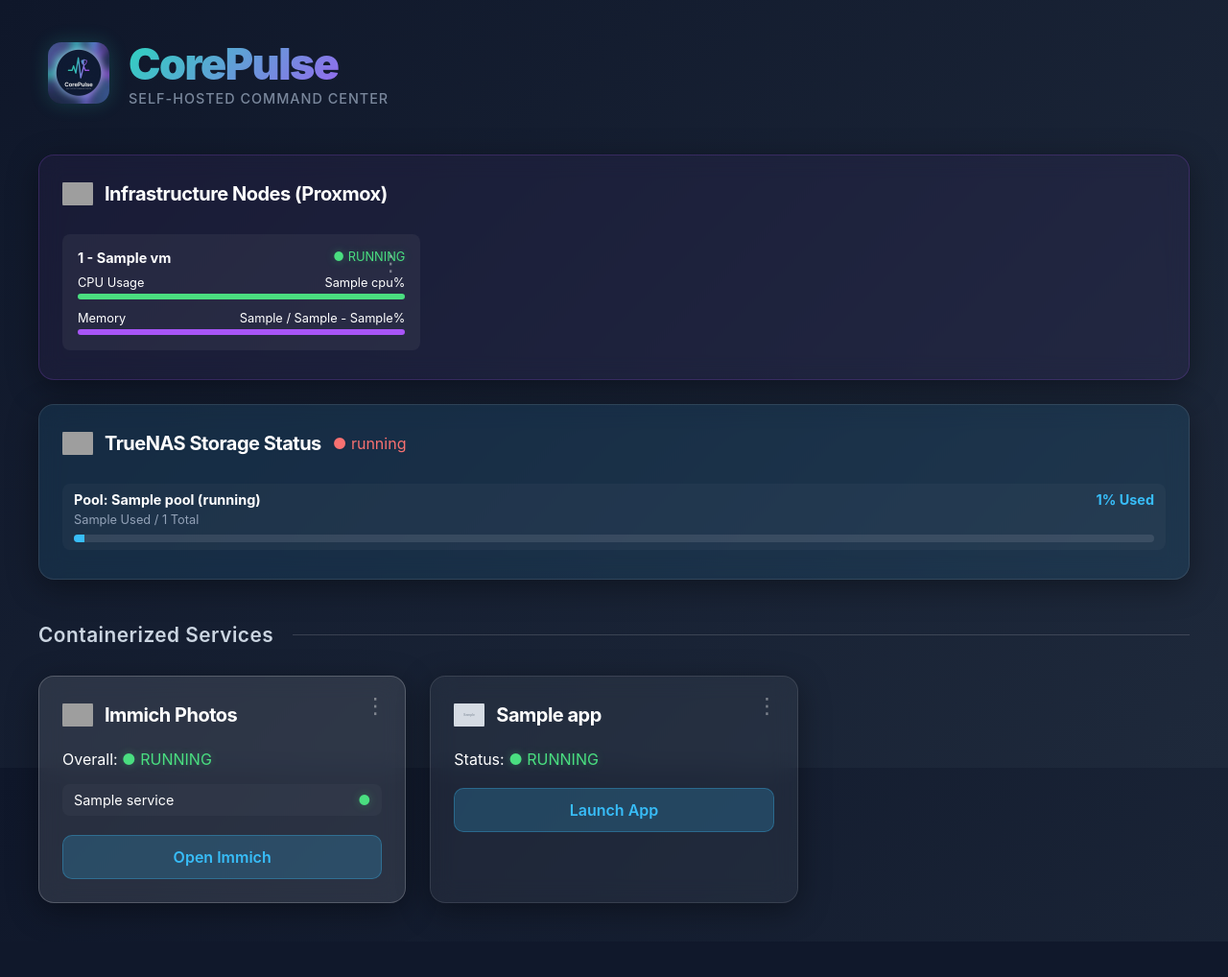
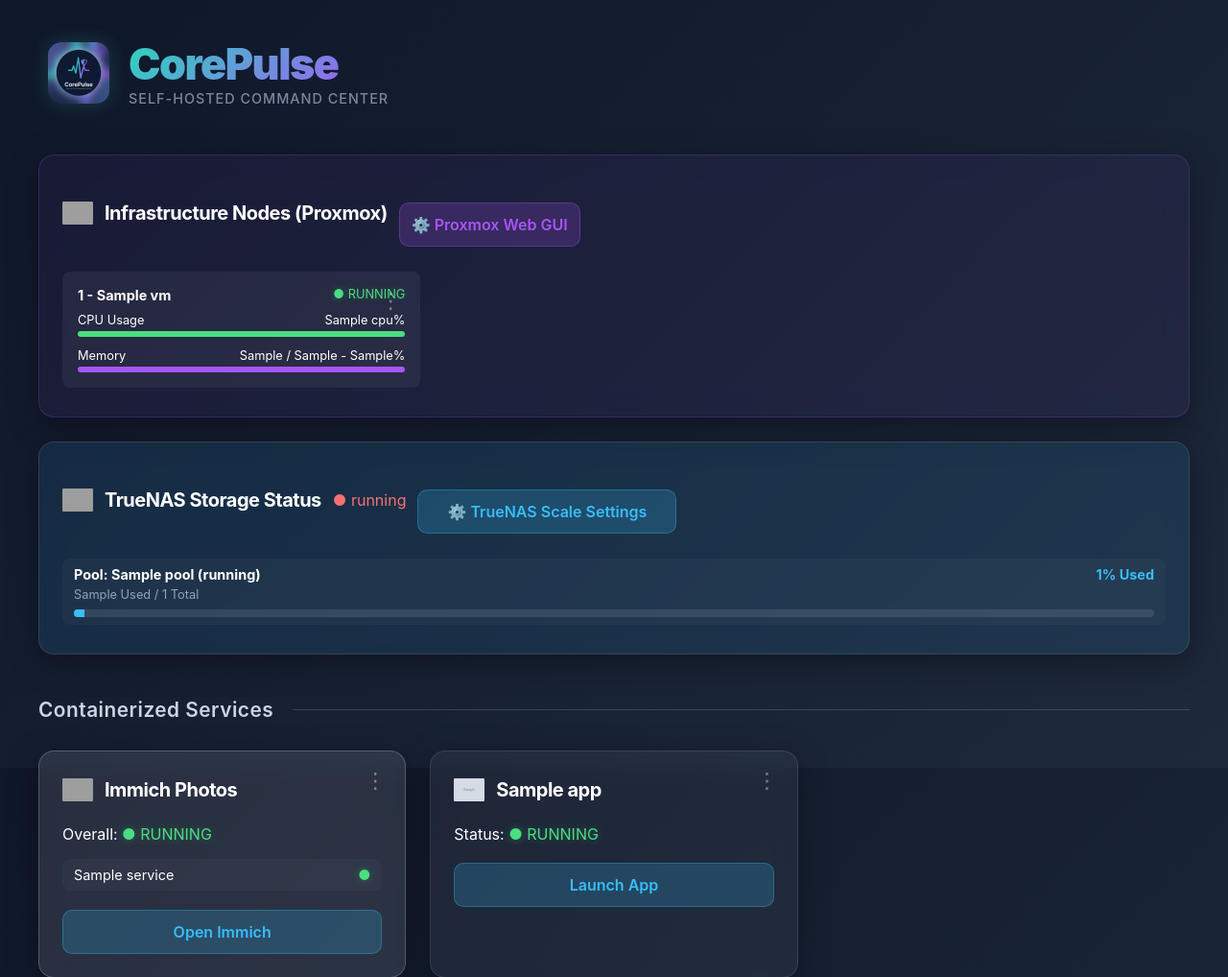
Before and after one commit to TAG-1534/CorePulse, a Flask app: template templates/index.html in a window 1280 px wide. Shown: the top 1018 px of the page at 96% size. Before the commit the page ends 941 px from the top, so only its background shows below. Run offline with Flask 3, Linux system fonts and the light colour scheme; the template is opened without the code that fills it: most values are stand-ins (such as "Sample title", 1, 10 or a date in 2020); grey boxes marked "Sample" are stand-in pictures; grey boxes are pictures that could not be loaded.

Commit message:
Update index.html

```diff
--- a/templates/index.html
+++ b/templates/index.html
@@ -171,6 +171,9 @@
             <div class="title-area">
                 <img src="https://cdn.jsdelivr.net/gh/walkxcode/dashboard-icons/png/proxmox.png" alt="icon">
                 <h2>Infrastructure Nodes (Proxmox)</h2>
+                <a href="{{ PROXMOX_URL }}" target="_blank" class="btn" style="background: rgba(168, 85, 247, 0.2); color: #a855f7; border-color: rgba(168, 85, 247, 0.3); margin-top: 25px;">
+                    ⚙️ Proxmox Web GUI
+                </a>
             </div>
 
             <div style="display: grid; grid-template-columns: repeat(auto-fill, minmax(320px, 1fr)); gap: 15px;">
@@ -216,6 +219,9 @@
                 <img src="https://cdn.jsdelivr.net/gh/walkxcode/dashboard-icons/png/truenas.png" alt="icon">
                 <h2>TrueNAS Storage Status</h2>
                 <span class="status-{{ 'running' if nas.status == 'Online' else 'exited' }}">● {{ nas.status }}</span>
+                <a href="http://{{ nas_ip }}" target="_blank" class="btn" style="background: rgba(56, 189, 248, 0.2); color: #38bdf8; border-color: rgba(56, 189, 248, 0.3); margin-top: 25px; width: fit-content; padding: 12px 30px;">
+                    ⚙️ TrueNAS Scale Settings
+                </a>
             </div>
             <div style="display: flex; gap: 20px; flex-wrap: wrap;">
                 {% for pool in nas.pools %}
```
